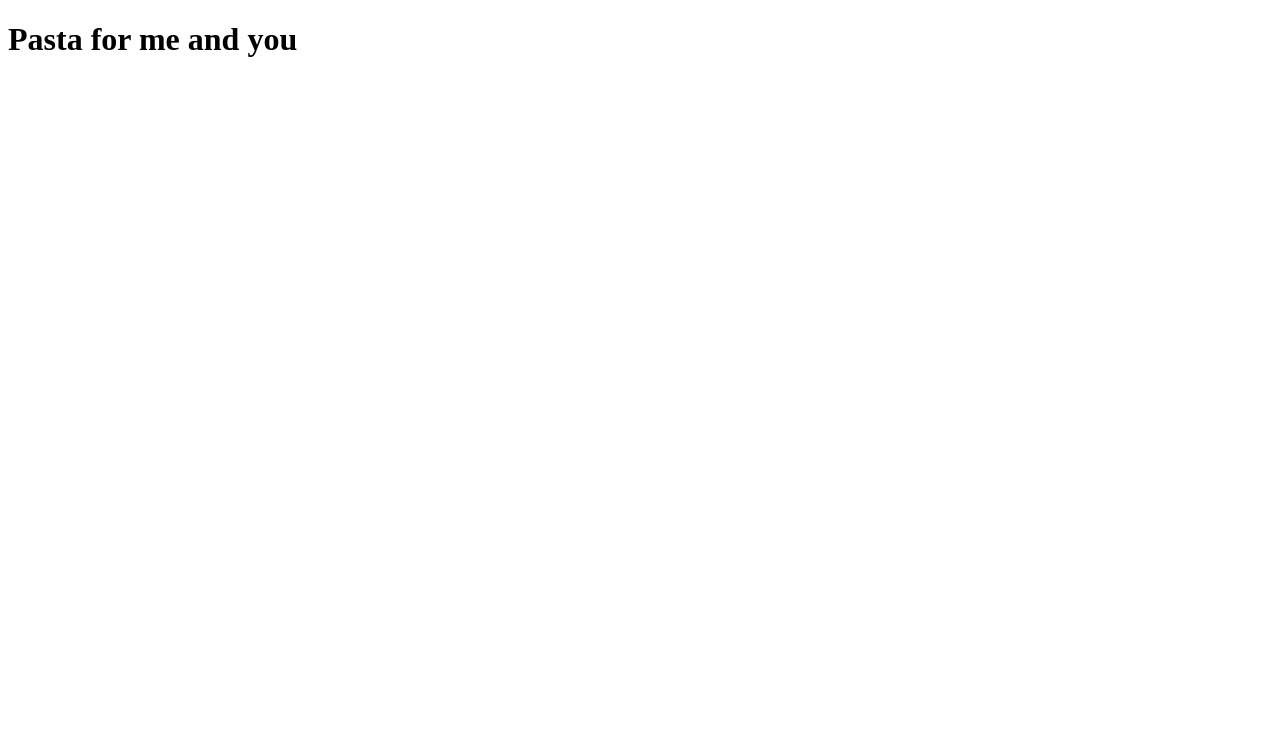
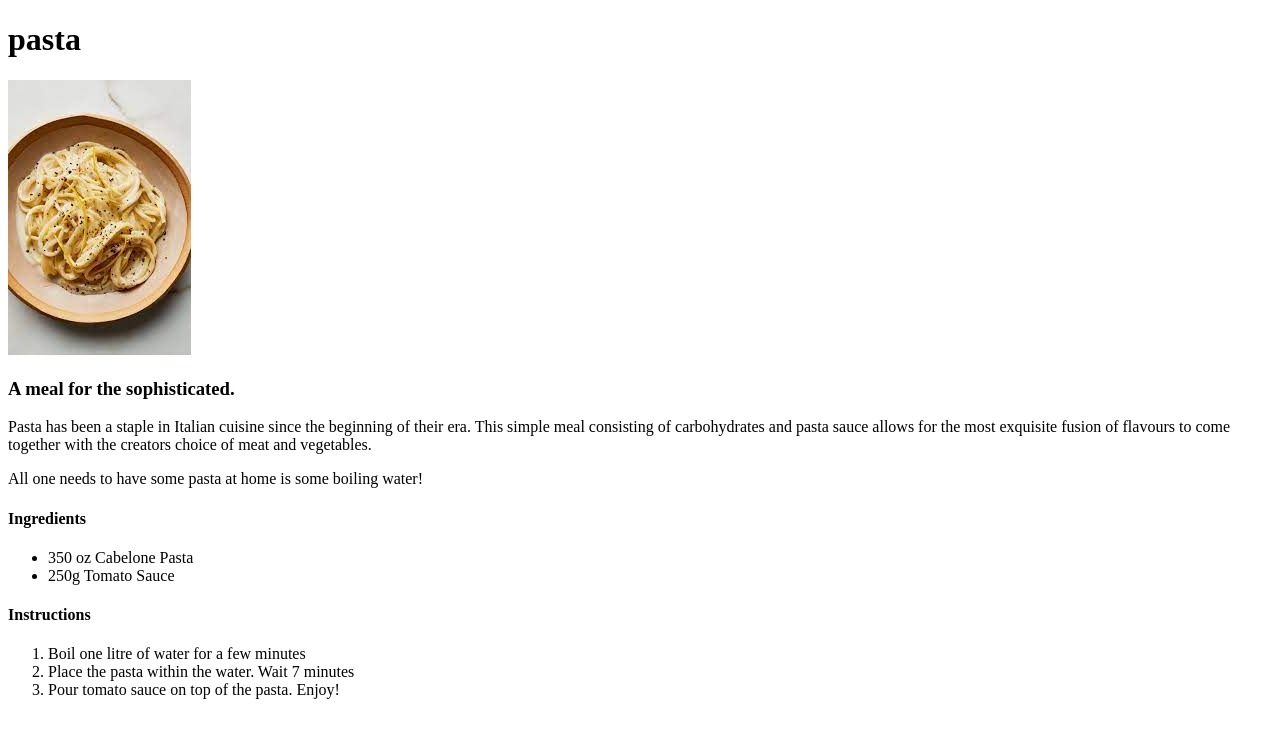
Before and after one commit to StretchedCode/recipes, a plain HTML site: page instructions/pasta.html in a window 1280 px wide. Drawn offline with Linux system fonts and the light colour scheme.

Commit message:
updated pasta page with description and images

```diff
--- a/instructions/pasta.html
+++ b/instructions/pasta.html
@@ -6,7 +6,34 @@
     </head>
 
         <body>
-            <h1>Pasta for me and you</h1>
+
+            <h1>pasta</h1>
+            <img src="../images/pasta.jpeg">
+
+            <h3>A meal for the sophisticated.</h3>
+
+                <p>Pasta has been a staple in Italian cuisine since the beginning of their era. This simple meal consisting of carbohydrates
+                    and pasta sauce allows for the most exquisite fusion of flavours to come together with the creators choice of meat and
+                    vegetables.
+                </p>
+
+                <p>All one needs to have some pasta at home is some boiling water!</p>
+
+            <h4>Ingredients</h4>
+
+                <ul>
+                    <li>350 oz Cabelone Pasta</li>
+                    <li>250g Tomato Sauce</li>
+                </ul>
+
+            <h4>Instructions</h4>
+
+                <ol>
+                    <li>Boil one litre of water for a few minutes</li>
+                    <li>Place the pasta within the water. Wait 7 minutes</li>
+                    <li>Pour tomato sauce on top of the pasta. Enjoy!</li>
+                </ol>
+
         </body>
 
 </html>
```
